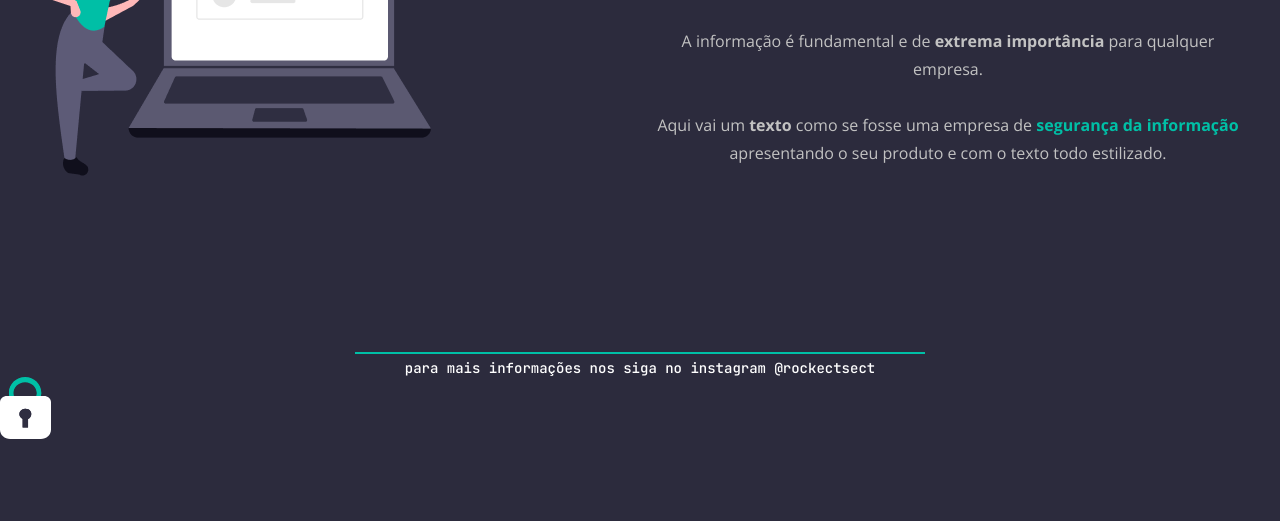
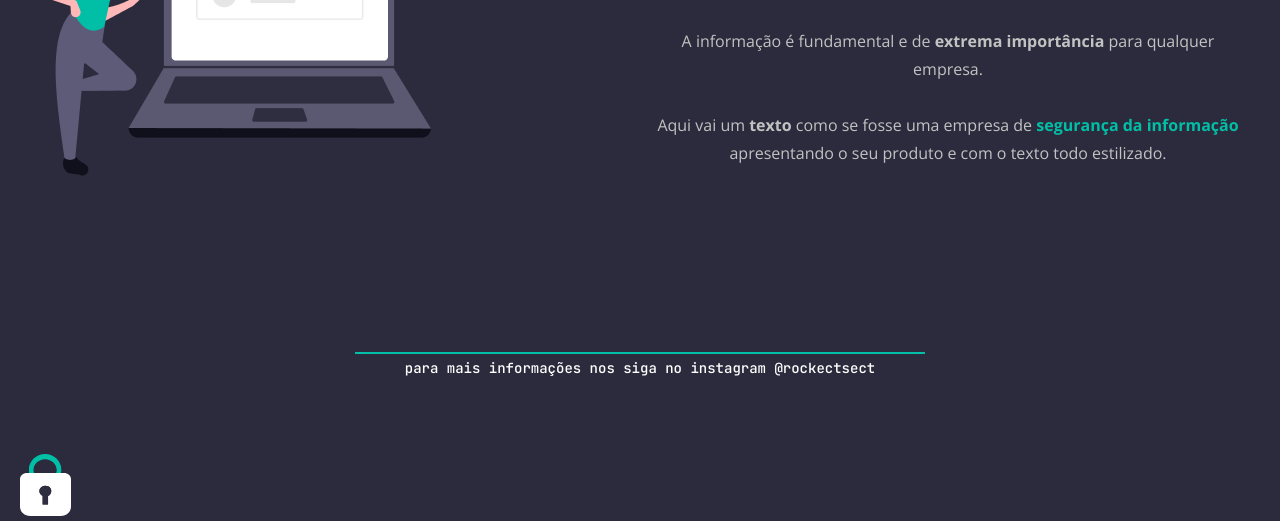
Before and after one commit to KarenMartinsDev/security, a plain HTML site: page index.html in a window 1280 px wide. Shown: the part 279-800 px from the top of the page. Drawn offline with nearby package versions, Linux system fonts and the light colour scheme.

Commit message:
atualization

```diff
--- a/index.html
+++ b/index.html
@@ -56,9 +56,10 @@
             para mais informações nos siga no instagram <a href="#" target="_blank"> @rockectsect </a>
 
         </footer>
+
     </div>
 
-    <img id="Cadeado"
+    <img id="cadeado"
     src="./img/padlock.svg" alt="Cadeado na parte inferior do lado esquerdo da tela">
 
 </body>
--- a/style.css
+++ b/style.css
@@ -61,6 +61,7 @@ main{
     padding-top: 100px;
 }
 
+
 h1{
     font-size: 36px;
     line-height: 40px;
@@ -98,6 +99,8 @@ span{
     font-weight: bold;
 }
 
+
+
 footer {
     font-family: 'JetBrains Mono', monospace;
     font-weight: normal;
@@ -108,7 +111,11 @@ footer {
     font-size:14px;
 
     bottom: 0;
+
+    margin-bottom: 10px;
+
 }
+
 
 #line{
     width: 568px;;
@@ -119,7 +126,9 @@ footer {
 }
 
 #cadeado{
+    display: flex;
     position: fixed;
-    bottom: 0;
-    left: 0;
+    bottom: 5px;
+
+    left: 20px;
 }
```
